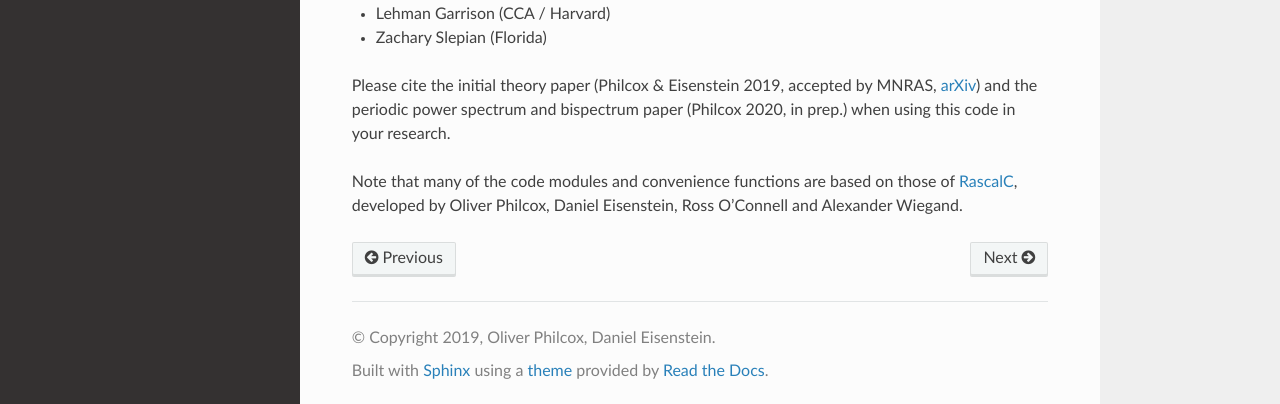
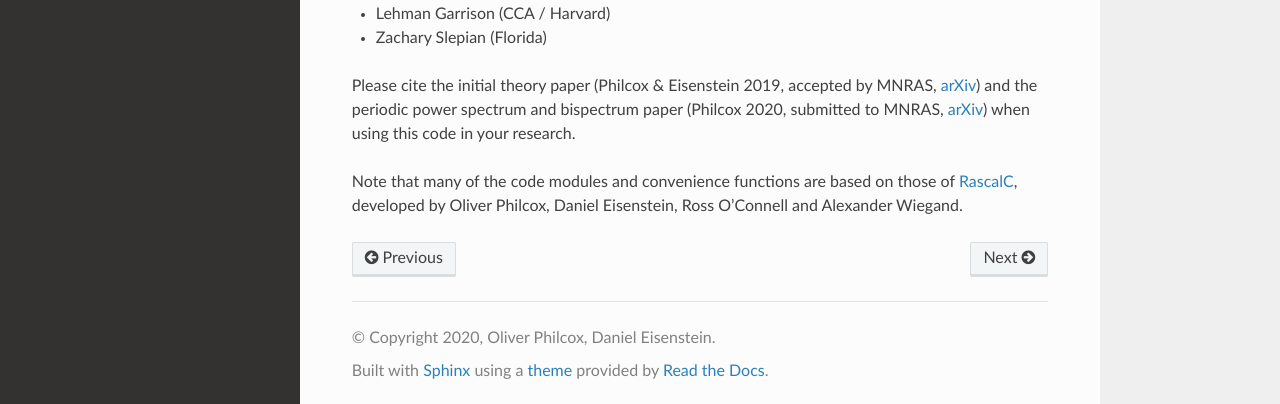
Before and after one commit to oliverphilcox/HIPSTER, a Sphinx documentation site: the page built from docs/usage/installation.rst, in a window 1280 px wide and 900 px high, scrolled down 870 px. Shown: the part 493-897 px from the top of the window. Built offline with Sphinx 7.4.7 and the Read the Docs theme 2.0.0, drawn with Linux system fonts in a browser that asks for light colours.

Commit message:
new paper refs

```diff
--- a/docs/conf.py
+++ b/docs/conf.py
@@ -20,7 +20,7 @@ sys.path.insert(0, os.path.abspath('../python/'))
 # -- Project information -----------------------------------------------------
 
 project = 'HIPSTER'
-copyright = '2019, Oliver Philcox, Daniel Eisenstein'
+copyright = '2020, Oliver Philcox, Daniel Eisenstein'
 author = 'Oliver Philcox, Daniel Eisenstein'
 
 # The short X.Y version
--- a/docs/index.rst
+++ b/docs/index.rst
@@ -4,7 +4,7 @@ HIPSTER: HIgh-k Power SpecTrum and bispectrum EstimatoR
 Overview
 ----------
 
-HIPSTER is a code to quickly compute small-scale power spectra and bispectra for galaxy surveys and cosmological simulations, based on the work of Philcox & Eisenstein (2019, MNRAS, `arXiv <https://arxiv.org/abs/1912.01010>`_) and Philcox (2020, in prep.). This computes the Legendre multipoles of the power spectrum, :math:`P_\ell(k)` or bispectrum :math:`B_\ell(k_1,k_2)` in *configuration space*, by computing weighted pair counts over the survey or simulation box truncated at some maximum radius. This does not include shot-noise or aliasing, fully accounts for window function effects and is optimized for small-scale power spectrum and bispectrum computation. Note that the bispectrum code algorithm has the same complexity as the power spectrum algorithm, thanks to spherical harmonic decompositions. By combining HIPSTER with conventional FFT-based methods, spectra can be measured efficiency across a vast range of wavenumbers.
+HIPSTER is a code to quickly compute small-scale power spectra and bispectra for galaxy surveys and cosmological simulations, based on the work of Philcox & Eisenstein (2019, MNRAS, `arXiv <https://arxiv.org/abs/1912.01010>`_) and Philcox (2020, submitted, `arXiv <https://arxiv.org/pdf/2005.01739.pdf>`_). This computes the Legendre multipoles of the power spectrum, :math:`P_\ell(k)` or bispectrum :math:`B_\ell(k_1,k_2)` in *configuration space*, by computing weighted pair counts over the survey or simulation box truncated at some maximum radius. This does not include shot-noise or aliasing, fully accounts for window function effects and is optimized for small-scale power spectrum and bispectrum computation. Note that the bispectrum code algorithm has the same complexity as the power spectrum algorithm, thanks to spherical harmonic decompositions. By combining HIPSTER with conventional FFT-based methods, spectra can be measured efficiency across a vast range of wavenumbers.
 
 The code can be run either in *aperiodic* or *periodic* mode, for galaxy surveys or N-body simulations respectively. The *periodic* mode contains various optimizations relating to the periodic geometry, as detailed in the second paper. For the bispectrum, only *periodic* mode is supported.
 
--- a/docs/usage/installation.rst
+++ b/docs/usage/installation.rst
@@ -45,6 +45,6 @@ Additional Collaborators:
 - Lehman Garrison (CCA / Harvard)
 - Zachary Slepian (Florida)
 
-Please cite the initial theory paper (Philcox & Eisenstein 2019, accepted by MNRAS, `arXiv <https://arxiv.org/abs/1912.01010>`_) and the periodic power spectrum and bispectrum paper (Philcox 2020, in prep.) when using this code in your research.
+Please cite the initial theory paper (Philcox & Eisenstein 2019, accepted by MNRAS, `arXiv <https://arxiv.org/abs/1912.01010>`_) and the periodic power spectrum and bispectrum paper (Philcox 2020, submitted to MNRAS, `arXiv <https://arxiv.org/pdf/2005.01739.pdf>`_) when using this code in your research.
 
 Note that many of the code modules and convenience functions are based on those of `RascalC <https://RascalC.readthedocs.io>`_, developed by Oliver Philcox, Daniel Eisenstein, Ross O'Connell and Alexander Wiegand.
```
Also changed, not shown: README.tex.md (+1 -1 lines).
